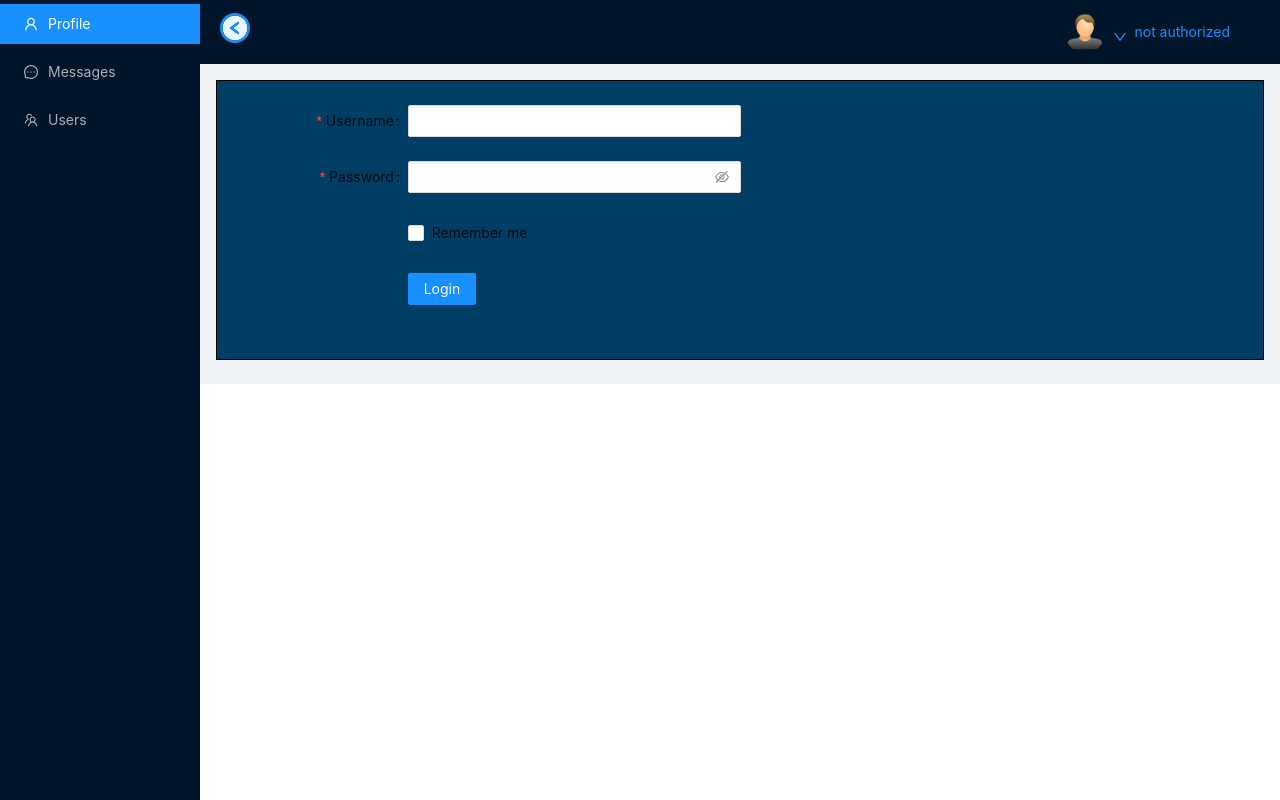
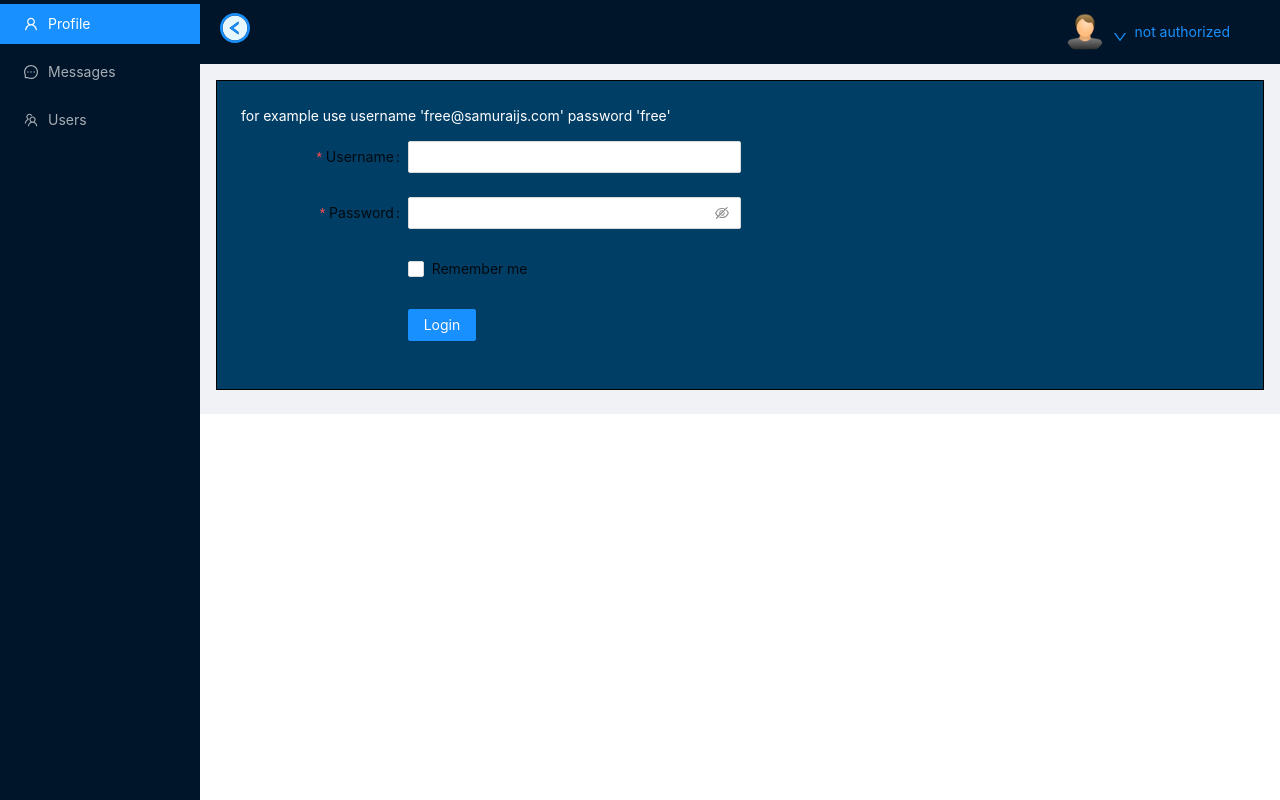
Before and after one commit to EgorKirillov/Samurai-way, a React (Create React App) app: page /login in a window 1280 px wide. Built offline with nearby package versions, Linux system fonts and the light colour scheme; no server answers.

Commit message:
add: search users

```diff
--- a/src/components/Login/Login.tsx
+++ b/src/components/Login/Login.tsx
@@ -17,6 +17,7 @@ export const Login = () => {
     if (isAuth) {return <Redirect to="/profile"/>}
     return (
         <div>
+          <p style={{color:'white'}}>for example use username 'free@samuraijs.com' password 'free'</p>
             <LoginForm onSubmit={onSubmit}/>
             {errorLogin}
 
```
Also changed, not shown: 1 other file (tests, documents, lock files or other folders).
